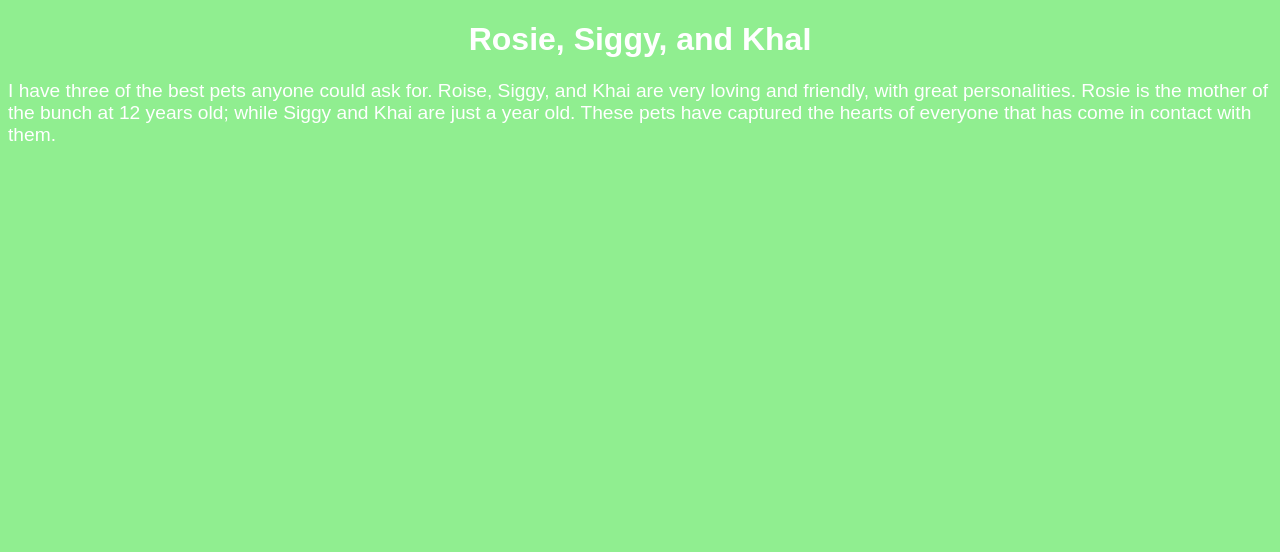
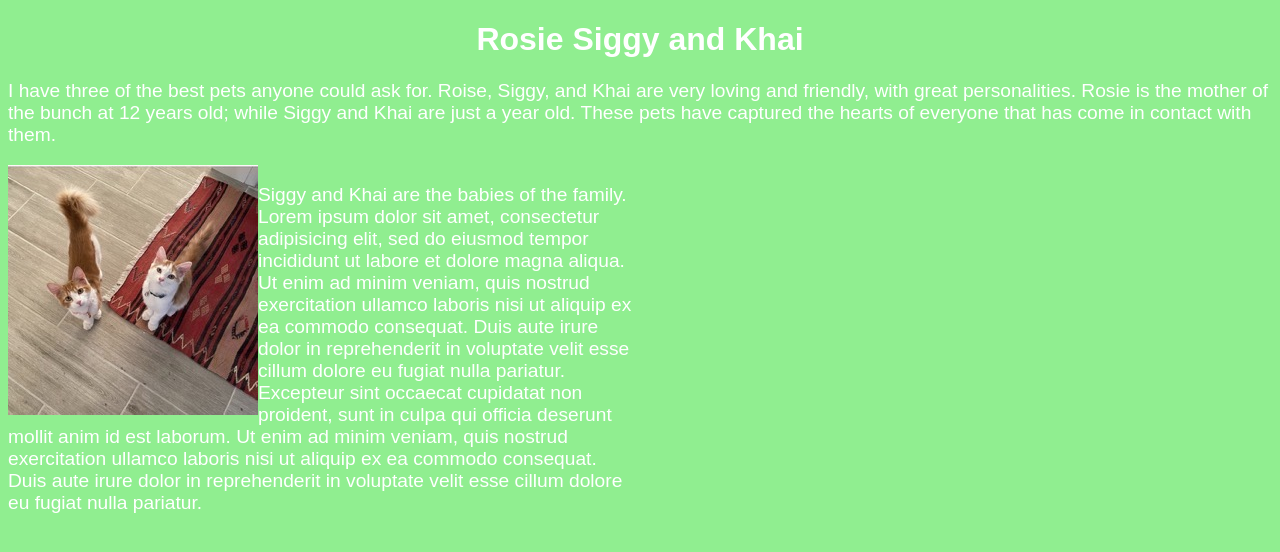
Before and after one commit to TerranceLarkin/My-Pets, a plain HTML site: page index.html in a window 1280 px wide. Drawn offline with Linux system fonts and the light colour scheme.

Commit message:
pic floats left text in columns

```diff
--- a/css/styles.css
+++ b/css/styles.css
@@ -25,3 +25,12 @@ ul {
 body {
   background-color: lightgreen;
 }
+
+img {
+  float: left;
+}
+
+.column {
+  width: 50%;
+  float: left;
+}
--- a/index.html
+++ b/index.html
@@ -2,7 +2,7 @@
 <html lang="en-US">
 <link href="css/styles.css" rel="stylesheet" type="text/css">
 
-<h1><strong>Rosie, Siggy, and KhaI</strong></h1>
+<h1><strong>Rosie Siggy and Khai</strong></h1>
 
 <body>
   <p>I have three of the best pets anyone could ask for. Roise, Siggy, and Khai are
@@ -10,4 +10,10 @@
     at 12 years old; while Siggy and Khai are just a year old. These pets have captured
     the hearts of everyone that has come in contact with them.
   </p>
+  <div class="column">
+    <img src="img/cats2.jpeg" alt="a placeholder image">
+    <p>Siggy and Khai are the babies of the family. Lorem ipsum dolor sit amet, consectetur adipisicing elit, sed do eiusmod tempor incididunt ut labore et dolore magna aliqua. Ut enim ad minim veniam, quis nostrud exercitation ullamco laboris nisi ut aliquip ex ea commodo consequat. Duis aute irure dolor in reprehenderit in voluptate velit esse cillum dolore eu fugiat nulla pariatur. Excepteur sint occaecat cupidatat non proident, sunt in culpa qui officia deserunt mollit anim id est laborum. Ut enim ad minim veniam, quis nostrud exercitation ullamco laboris nisi ut aliquip ex ea commodo consequat. Duis aute irure dolor in reprehenderit in voluptate velit esse cillum dolore eu fugiat nulla pariatur.</p>
+  </div>
+
+
 </body>
```
Also changed, not shown: img/cats2.jpeg (added), img/rosie2.jpeg (added), 1 other file.
